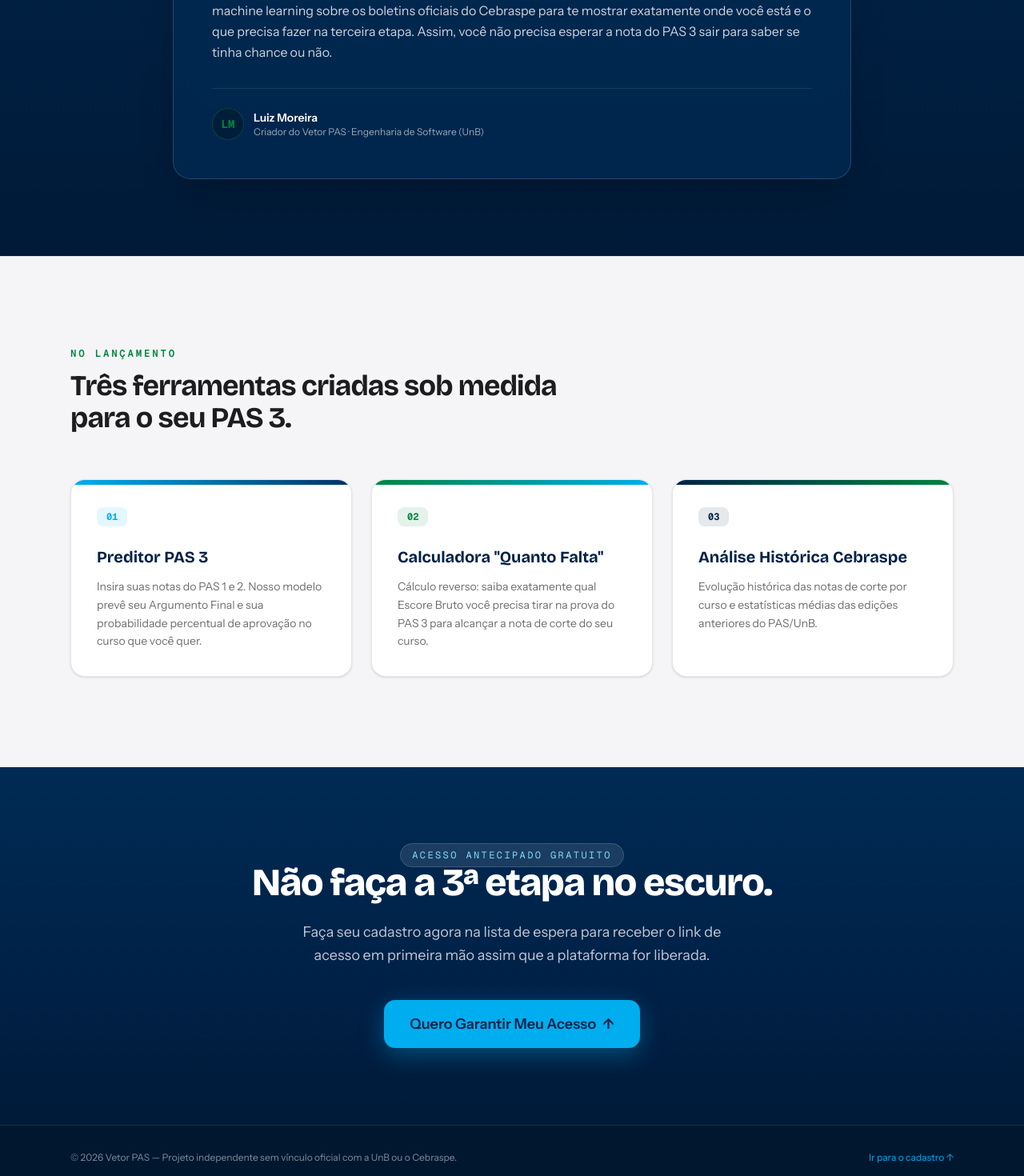
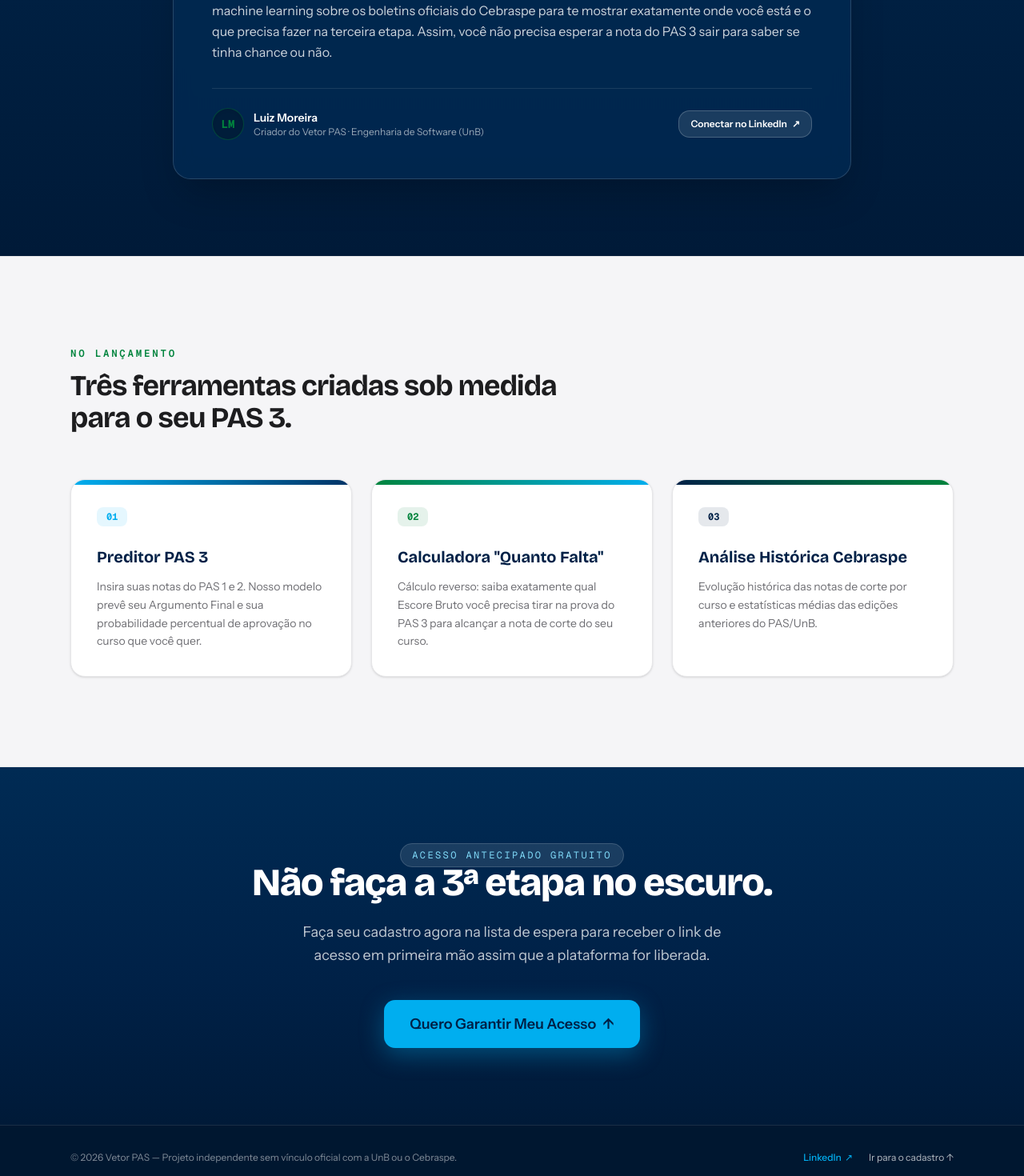
Before and after one commit to luizhtmoreira/Analise-Preditiva-PAS, a Next.js app in the folder landing-page/: page / in a window 1280 px wide. Shown: the part 1160-2630 px from the top of the page at 80% size. Built offline with nearby package versions, Linux system fonts and the light colour scheme.

Commit message:
feat: add LinkedIn contact buttons and smart email typo checker

```diff
--- a/landing-page/components/public/landing/LandingPage.tsx
+++ b/landing-page/components/public/landing/LandingPage.tsx
@@ -101,7 +101,7 @@ export function LandingPage() {
                 Foi por isso que criei o <strong>Vetor PAS</strong>: para que você não precise estudar no escuro. Usamos algoritmos de machine learning sobre os boletins oficiais do Cebraspe para te mostrar exatamente onde você está e o que precisa fazer na terceira etapa. Assim, você não precisa esperar a nota do PAS 3 sair para saber se tinha chance ou não.
               </p>
             </div>
-            <div className="mt-8 pt-6 border-t border-white/10 flex items-center justify-between">
+            <div className="mt-8 pt-6 border-t border-white/10 flex flex-col sm:flex-row sm:items-center justify-between gap-4">
               <div className="flex items-center gap-3">
                 <div className="w-10 h-10 rounded-full bg-[#001D3A] border border-[#00843D]/40 text-[#00843D] font-bold flex items-center justify-center font-mono text-sm shadow-inner">
                   LM
@@ -111,6 +111,15 @@ export function LandingPage() {
                   <p className="text-xs text-white/60">Criador do Vetor PAS · Engenharia de Software (UnB)</p>
                 </div>
               </div>
+              <a
+                href="https://www.linkedin.com/in/luizhenriquemoreira/"
+                target="_blank"
+                rel="noopener noreferrer"
+                className="inline-flex items-center justify-center gap-1.5 px-3.5 py-2 rounded-xl bg-white/10 hover:bg-[#00AEEF] hover:text-[#002147] text-white text-xs font-semibold transition-all border border-white/20 w-fit"
+              >
+                <span>Conectar no LinkedIn</span>
+                <span>↗</span>
+              </a>
             </div>
           </div>
         </div>
@@ -208,12 +217,23 @@ export function LandingPage() {
       <footer className="bg-[#001730] text-white/50 border-t border-white/10 py-8 text-xs">
         <div className="max-w-6xl mx-auto px-6 flex flex-col sm:flex-row items-center justify-between gap-4 text-center sm:text-left">
           <p>© {new Date().getFullYear()} Vetor PAS — Projeto independente sem vínculo oficial com a UnB ou o Cebraspe.</p>
-          <button
-            onClick={scrollToForm}
-            className="text-[#00AEEF] hover:underline transition-all"
-          >
-            Ir para o cadastro ↑
-          </button>
+          <div className="flex items-center gap-5">
+            <a
+              href="https://www.linkedin.com/in/luizhenriquemoreira/"
+              target="_blank"
+              rel="noopener noreferrer"
+              className="text-[#00AEEF] hover:underline transition-all flex items-center gap-1 font-medium"
+            >
+              <span>LinkedIn</span>
+              <span>↗</span>
+            </a>
+            <button
+              onClick={scrollToForm}
+              className="text-white/70 hover:text-white transition-all"
+            >
+              Ir para o cadastro ↑
+            </button>
+          </div>
         </div>
       </footer>
     </div>
--- a/landing-page/components/public/landing/WaitlistForm.tsx
+++ b/landing-page/components/public/landing/WaitlistForm.tsx
@@ -11,6 +11,21 @@ interface WaitlistFormProps {
   buttonText?: string;
 }
 
+const DOMAIN_TYPOS: Record<string, string> = {
+  "gmai.com": "gmail.com",
+  "gamil.com": "gmail.com",
+  "gmial.com": "gmail.com",
+  "gmaill.com": "gmail.com",
+  "gmal.com": "gmail.com",
+  "hotmial.com": "hotmail.com",
+  "hotmai.com": "hotmail.com",
+  "hotmal.com": "hotmail.com",
+  "outlok.com": "outlook.com",
+  "outloo.com": "outlook.com",
+  "yahor.com": "yahoo.com.br",
+  "yaho.com": "yahoo.com.br",
+};
+
 export function WaitlistForm({
   variantStyle = "card",
   buttonText = "Garantir Meu Acesso Antecipado",
@@ -22,6 +37,20 @@ export function WaitlistForm({
   const [loading, setLoading] = useState(false);
   const [success, setSuccess] = useState(false);
   const [errorMsg, setErrorMsg] = useState<string | null>(null);
+  const [suggestion, setSuggestion] = useState<string | null>(null);
+
+  const handleEmailChange = (val: string) => {
+    setEmail(val);
+    const parts = val.split("@");
+    if (parts.length === 2) {
+      const domain = parts[1].toLowerCase();
+      if (DOMAIN_TYPOS[domain]) {
+        setSuggestion(`${parts[0]}@${DOMAIN_TYPOS[domain]}`);
+        return;
+      }
+    }
+    setSuggestion(null);
+  };
 
   const handleSubmit = async (e: React.FormEvent) => {
     e.preventDefault();
@@ -93,10 +122,25 @@ export function WaitlistForm({
           type="email"
           required
           value={email}
-          onChange={(e) => setEmail(e.target.value)}
+          onChange={(e) => handleEmailChange(e.target.value)}
           placeholder="seu.email@exemplo.com"
           className="w-full px-4 py-3 rounded-xl bg-white/10 border border-white/20 text-white placeholder-white/40 focus:outline-none focus:border-[#00AEEF] focus:ring-1 focus:ring-[#00AEEF] transition-all text-sm"
         />
+        {suggestion && (
+          <div className="p-2 rounded-lg bg-[#00AEEF]/20 border border-[#00AEEF]/40 text-xs text-white/90 flex items-center justify-between mt-1">
+            <span>💡 Você quis dizer <strong className="text-[#00AEEF]">{suggestion}</strong>?</span>
+            <button
+              type="button"
+              onClick={() => {
+                setEmail(suggestion);
+                setSuggestion(null);
+              }}
+              className="px-2 py-0.5 rounded bg-[#00AEEF] text-[#002147] font-bold text-[0.7rem] hover:bg-[#33C1F3]"
+            >
+              Usar {suggestion.split("@")[1]}
+            </button>
+          </div>
+        )}
       </div>
 
       <div className="grid grid-cols-1 sm:grid-cols-2 gap-4 items-end">
```
